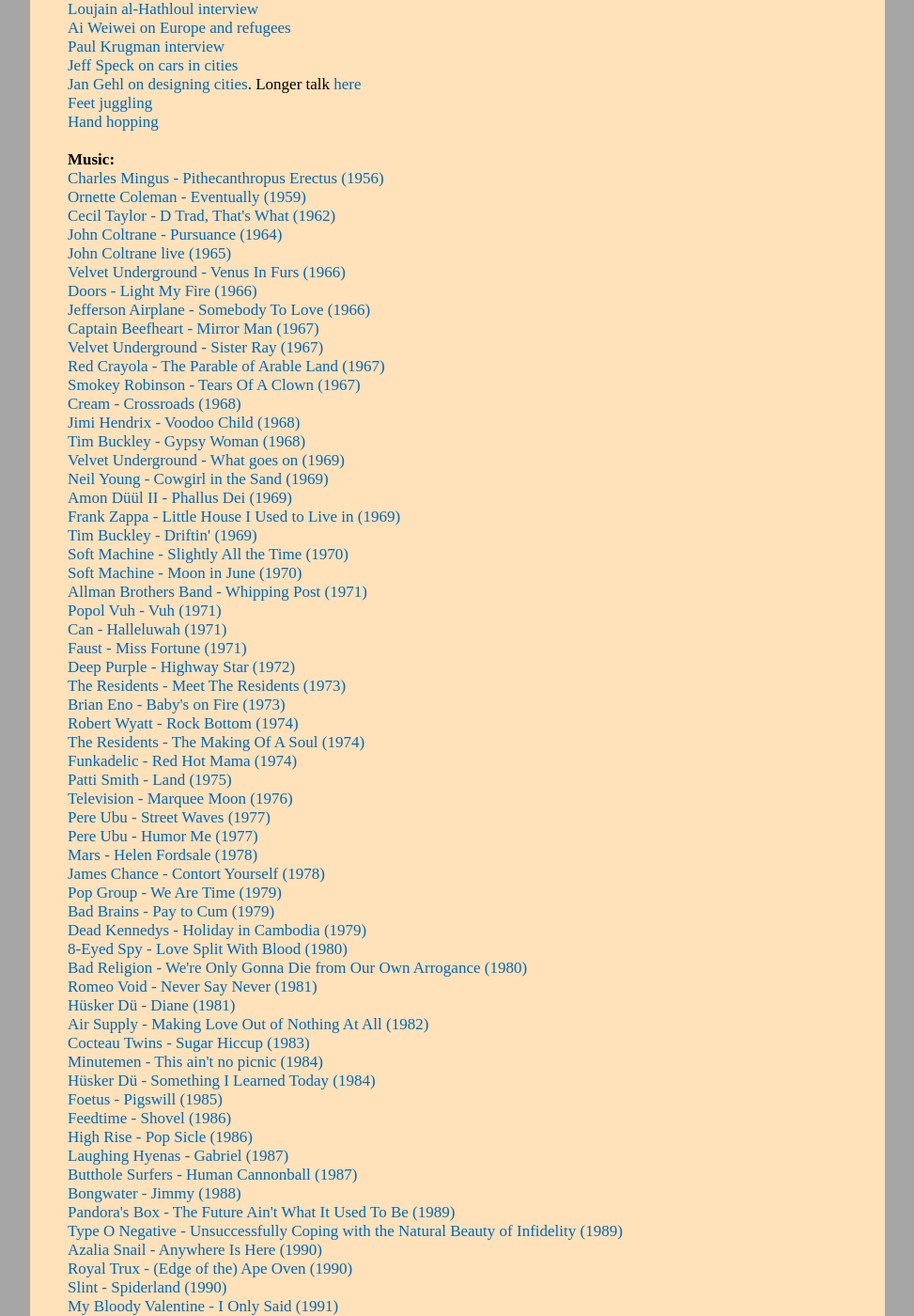
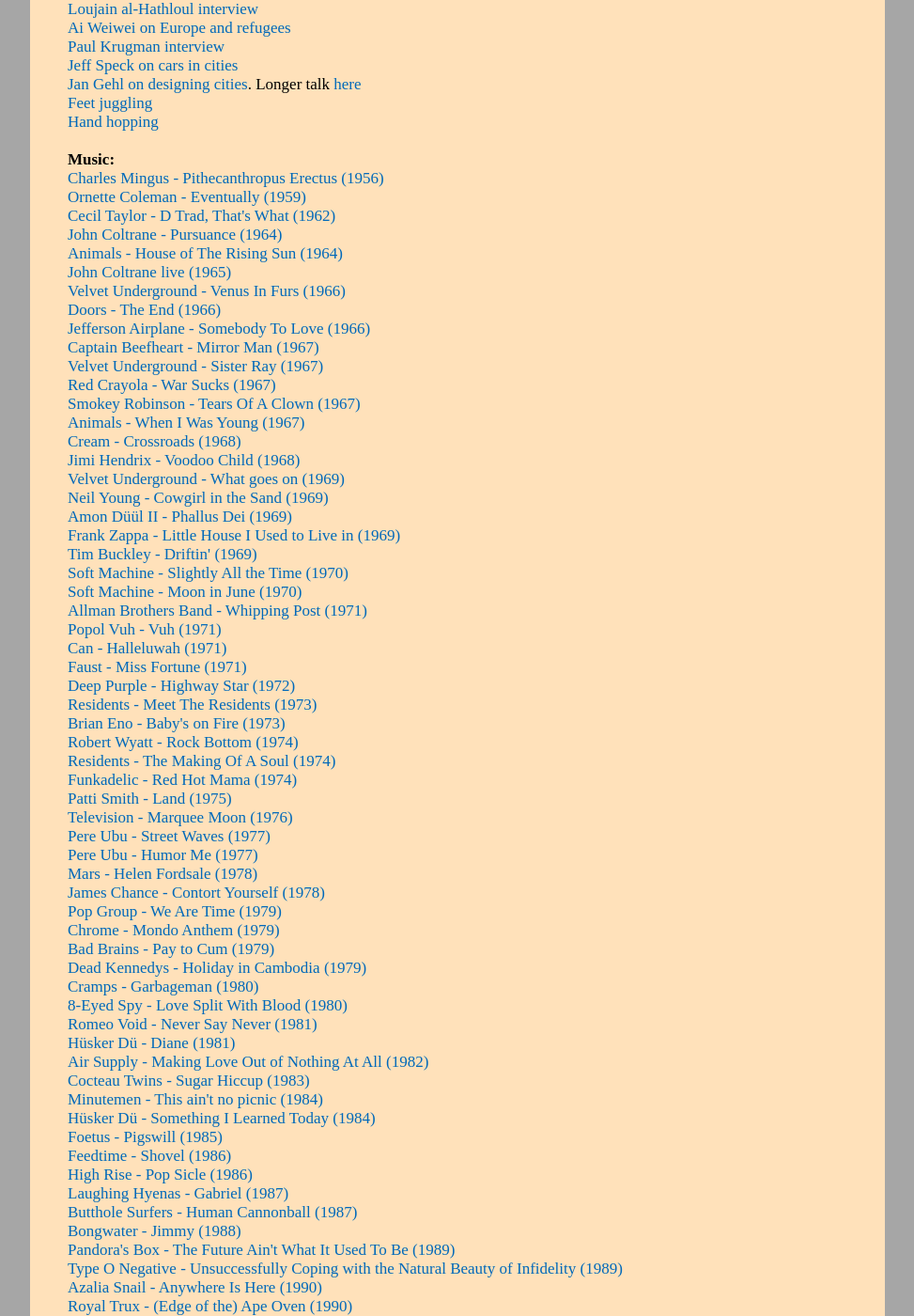
Before and after one commit to witbag/witbag.github.io, a Jekyll site: the page built from inspiration/index.html, in a window 1280 px wide and 1400 px high, scrolled down 444 px. Shown: the whole window at 94% size, without its empty margins (153-1126 px from the left). Built offline with Jekyll 4.4.1, drawn with Linux system fonts in a browser that asks for light colours; some of the changed text lies outside the part shown.

Commit message:
Update index.html

```diff
--- a/inspiration/index.html
+++ b/inspiration/index.html
@@ -35,33 +35,34 @@
 <a href="https://www.youtube.com/watch?v=KKpo59CD6RE" target=_blank>Ornette Coleman - Eventually (1959)</a><br>
 <a href="https://www.youtube.com/watch?v=Tx3rFerfL_k" target=_blank>Cecil Taylor - D Trad, That's What (1962)</a><br>
 <a href="https://www.youtube.com/watch?v=rExeNEjbJwk" target=_blank>John Coltrane - Pursuance (1964)</a><br>
+<a href="https://www.youtube.com/watch?v=X6M_gm5yNDU" target=_blank>Animals - House of The Rising Sun (1964)</a><br>
 <a href="https://vimeo.com/734810729" target=_blank>John Coltrane live (1965)</a><br>
 <a href="https://www.youtube.com/watch?v=1qQ0MG9OPzA" target=_blank>Velvet Underground - Venus In Furs (1966)</a><br>
-<a href="https://www.youtube.com/watch?v=jKU74Uns9_0" target=_blank>Doors - Light My Fire (1966)</a><br>
+<a href="https://www.youtube.com/watch?v=BXqPNlng6uI" target=_blank>Doors - The End (1966)</a><br>
 <a href="https://www.youtube.com/watch?v=YnS0GaiIewM" target=_blank>Jefferson Airplane - Somebody To Love (1966)</a><br>
 <a href="https://www.youtube.com/watch?v=GXQww4IV97g" target=_blank>Captain Beefheart - Mirror Man (1967)</a><br>
 <a href="https://www.youtube.com/watch?v=53F5nY68cBM" target=_blank>Velvet Underground - Sister Ray (1967)</a><br>
-<a href="https://www.youtube.com/watch?v=fE2PfWR1WqY" target=_blank>Red Crayola - The Parable of Arable Land (1967)</a><br>
+<a href="https://www.youtube.com/watch?v=aesZcZ0dG-8" target=_blank>Red Crayola - War Sucks (1967)</a><br>
 <a href="https://www.youtube.com/watch?v=tcd9N62nOLg" target=_blank>Smokey Robinson - Tears Of A Clown (1967)</a><br>
-<a href="https://www.youtube.com/watch?v=PE9HvSdcaL4" target=_blank>Cream - Crossroads (1968)</a><br>
+<a href="https://www.youtube.com/watch?v=aTLU1Qx5ioI" target=_blank>Animals - When I Was Young (1967)</a><br>
+<a href="https://www.youtube.com/watch?v=7HfkSzsyh1E" target=_blank>Cream - Crossroads (1968)</a><br>
 <a href="https://www.youtube.com/watch?v=IZBlqcbpmxY" target=_blank>Jimi Hendrix - Voodoo Child (1968)</a><br>
-<a href="https://www.youtube.com/watch?v=LVlSkG9AmYA" target=_blank>Tim Buckley - Gypsy Woman (1968)</a><br>
 <a href="https://www.youtube.com/watch?v=kym3xgrEISA" target=_blank>Velvet Underground - What goes on (1969)</a><br>
 <a href="https://www.youtube.com/watch?v=SNl13t9ZtmA" target=_blank>Neil Young - Cowgirl in the Sand (1969)</a><br>
-<a href="https://www.youtube.com/watch?v=g1klpKy_3hY" target=_blank>Amon Düül II - Phallus Dei (1969)</a><br>
+<a href="https://www.youtube.com/watch?v=ygfpMapPPs4" target=_blank>Amon Düül II - Phallus Dei (1969)</a><br>
 <a href="https://www.youtube.com/watch?v=jsGQw6Oo_OQ" target=_blank>Frank Zappa - Little House I Used to Live in (1969)</a><br>
 <a href="https://www.youtube.com/watch?v=Ef4pIdhfKQ0" target=_blank>Tim Buckley - Driftin' (1969)</a><br>
 <a href="https://www.youtube.com/watch?v=N0BrETlZ5ys" target=_blank>Soft Machine - Slightly All the Time (1970)</a><br>
 <a href="https://www.youtube.com/watch?v=IJFSIX_uVPM" target=_blank>Soft Machine - Moon in June (1970)</a><br>
 <a href="https://www.youtube.com/watch?v=4ppYldfTMiE" target=_blank>Allman Brothers Band - Whipping Post (1971)</a><br>
 <a href="https://www.youtube.com/watch?v=kbQ1v-nCFjA" target=_blank>Popol Vuh - Vuh (1971)</a><br>
-<a href="https://www.youtube.com/watch?v=2dZbAFmnRVA" target=_blank>Can - Halleluwah (1971)</a><br>
+<a href="https://www.youtube.com/watch?v=-ukhZgsC4vc" target=_blank>Can - Halleluwah (1971)</a><br>
 <a href="https://www.youtube.com/watch?v=Yu9MehUlLgo" target=_blank>Faust - Miss Fortune (1971)</a><br>
 <a href="https://www.youtube.com/watch?v=gdzR4LzRwzQ" target=_blank>Deep Purple - Highway Star (1972)</a><br>
-<a href="https://www.youtube.com/watch?v=UuX1Gi3eybk" target=_blank>The Residents - Meet The Residents (1973)</a><br>
+<a href="https://www.youtube.com/watch?v=UuX1Gi3eybk" target=_blank>Residents - Meet The Residents (1973)</a><br>
 <a href="https://www.youtube.com/watch?v=nItuhuY1U04" target=_blank>Brian Eno - Baby's on Fire (1973)</a><br>
 <a href="https://www.youtube.com/watch?v=agCX2RQWN44&list=PLiN-7mukU_RGeUH0dtrx72FMM_ivXGmgJ" target=_blank>Robert Wyatt - Rock Bottom (1974)</a><br>
-<a href="https://www.youtube.com/watch?v=5OlrMT2gWWY" target=_blank>The Residents - The Making Of A Soul (1974)</a><br>
+<a href="https://www.youtube.com/watch?v=5OlrMT2gWWY" target=_blank>Residents - The Making Of A Soul (1974)</a><br>
 <a href="https://www.youtube.com/watch?v=ygUsrOC2PrI" target=_blank>Funkadelic - Red Hot Mama (1974)</a><br>
 <a href="https://www.youtube.com/watch?v=cSk6jfln84A" target=_blank>Patti Smith - Land (1975)</a><br>
 <a href="https://www.youtube.com/watch?v=jlbunmCbTBA" target=_blank>Television - Marquee Moon (1976)</a><br>
@@ -70,10 +71,11 @@
 <a href="https://www.youtube.com/watch?v=NYxa9v1jk94" target=_blank>Mars - Helen Fordsale (1978)</a><br>
 <a href="https://www.youtube.com/watch?v=_wcn6PCGPN4" target=_blank>James Chance - Contort Yourself (1978)</a><br>
 <a href="https://www.youtube.com/watch?v=okG8mlvAKT8" target=_blank>Pop Group - We Are Time (1979)</a><br>
+<a href="https://www.youtube.com/watch?v=QMZRE54CaSc" target=_blank>Chrome - Mondo Anthem (1979)</a><br>
 <a href="https://www.youtube.com/watch?v=h0qJu4q8yd8" target=_blank>Bad Brains - Pay to Cum (1979)</a><br>
 <a href="https://www.youtube.com/watch?v=-KTsXHXMkJA" target=_blank>Dead Kennedys - Holiday in Cambodia (1979)</a><br>
+<a href="https://www.youtube.com/watch?v=0N2-jV189Zs" target=_blank>Cramps - Garbageman (1980)</a><br>
 <a href="https://www.youtube.com/watch?v=NVH8EsJvlPw" target=_blank>8-Eyed Spy - Love Split With Blood (1980)</a><br>
-<a href="https://www.youtube.com/watch?v=g5fbTZqy44E" target=_blank>Bad Religion - We're Only Gonna Die from Our Own Arrogance (1980)</a><br>
 <a href="https://www.youtube.com/watch?v=ZqlvSDEhxoA" target=_blank>Romeo Void - Never Say Never (1981)</a><br>
 <a href="https://www.youtube.com/watch?v=wqnvmlGeCKk" target=_blank>Hüsker Dü - Diane (1981)</a><br>
 <a href="https://www.youtube.com/watch?v=JMKi9qVrGWM" target=_blank>Air Supply - Making Love Out of Nothing At All (1982)</a><br>
@@ -91,19 +93,20 @@
 <a href="https://www.youtube.com/watch?v=OAdbiphykvw" target=_blank>Azalia Snail - Anywhere Is Here (1990)</a><br>
 <a href="https://www.youtube.com/watch?v=YJkrtGIV4uY" target=_blank>Royal Trux - (Edge of the) Ape Oven (1990)</a><br>
 <a href="https://www.youtube.com/watch?v=FAApF-FDkoY" target=_blank>Slint - Spiderland (1990)</a><br>
-<a href="https://www.youtube.com/watch?v=o8Iqy46aXuo" target=_blank>My Bloody Valentine - I Only Said (1991)</a><br>
+<a href="https://www.youtube.com/watch?v=4nzZeUUiG2c&list=PLI6kLIhBBwmSLzNj5uZO2SrGmpqmzpLZU" target=_blank>My Bloody Valentine - Loveless (1991)</a><br>
 <a href="https://www.youtube.com/watch?v=4ZYb5JPaNCY" target=_blank>Medicine - One More (1991)</a><br>
+<a href="https://www.youtube.com/watch?v=820NtfymPhQ" target=_blank>Mercury Rev - Frittering (1991)</a><br>
 <a href="https://www.youtube.com/watch?v=zMSnfDJCJRM" target=_blank>Dogbowl - Window Fall Down (1991)</a><br>
 <a href="https://www.youtube.com/watch?v=qXrLKplLAhM" target=_blank>Ministry - Jesus Built My Hotrod (1991)</a><br>
 <a href="https://www.youtube.com/watch?v=7p5C2auZL6Q" target=_blank>Sister Machine Gun - Sins of the Flesh (1992)</a><br>
 <a href="https://www.youtube.com/watch?v=bgEguXW3pSs" target=_blank>Vampire Rodents – Trilobite (1993)</a><br>
-<a href="https://www.youtube.com/watch?v=cWUOFxTUQLA" target=_blank>Swervedriver - Last Train to Satansville (1993)</a><br>
 <a href="https://www.youtube.com/watch?v=CszGL2chT-U" target=_blank>Magnetic Fields - Two Characters in Search of a Country Song (1994)</a><br>
 <a href="https://www.youtube.com/watch?v=mbZDVMZpKHA" target=_blank>Lisa Germano - Cancer of Everything (1994)</a><br>
 <a href="https://www.youtube.com/watch?v=ydlwC5mi00E" target=_blank>Prolapse - Flex (1995)</a><br>
 <a href="https://www.youtube.com/watch?v=rHcmnowjfrQ" target=_blank>Tool - Ænema (1996)</a><br>
 <a href="https://www.youtube.com/watch?v=du4JbfK5okA" target=_blank>Mogwai - Mogwai Fear Satan (1997)</a><br>
 <a href="https://www.youtube.com/watch?v=ZN2xRlWuBvo" target=_blank>Bob Ostertag - Like A Melody, No Bitterness (1997)</a><br>
+<a href="https://www.youtube.com/watch?v=hzRltUL5M3k" target=_blank>Deftones - Change (2000)</a><br>
 <a href="https://www.youtube.com/watch?v=b8Khv6r_4mY" target=_blank>Spring Heel Jack - Wolfing (2000)</a><br>
 <a href="https://www.youtube.com/watch?v=omGkKs9LC-c" target=_blank>6ths - Just Like A Movie Star (2000)</a><br>
 <a href="https://www.youtube.com/watch?v=F3VGG23BW_A" target=_blank>Cursive - Staying Alive (2003)</a><br>
```
Also changed, not shown: other parts of inspiration/index.html (+1 -2 lines).
